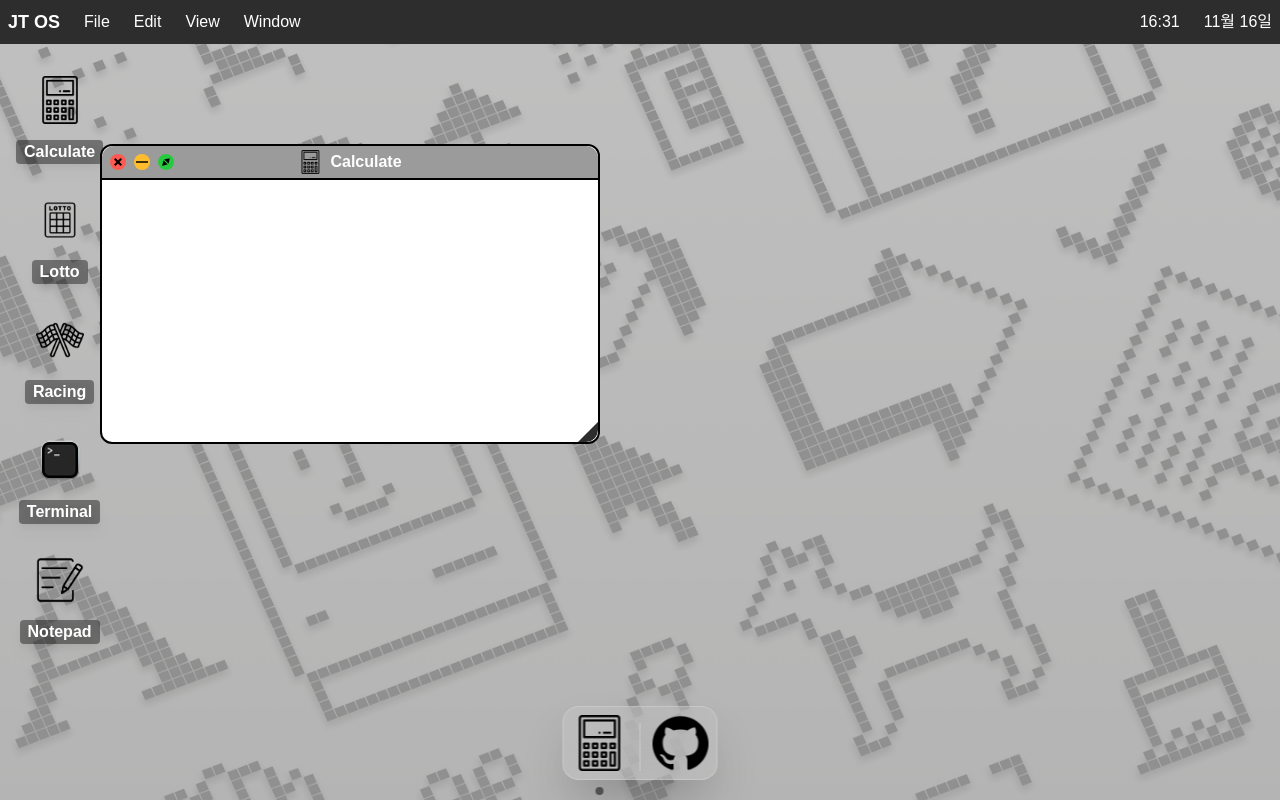
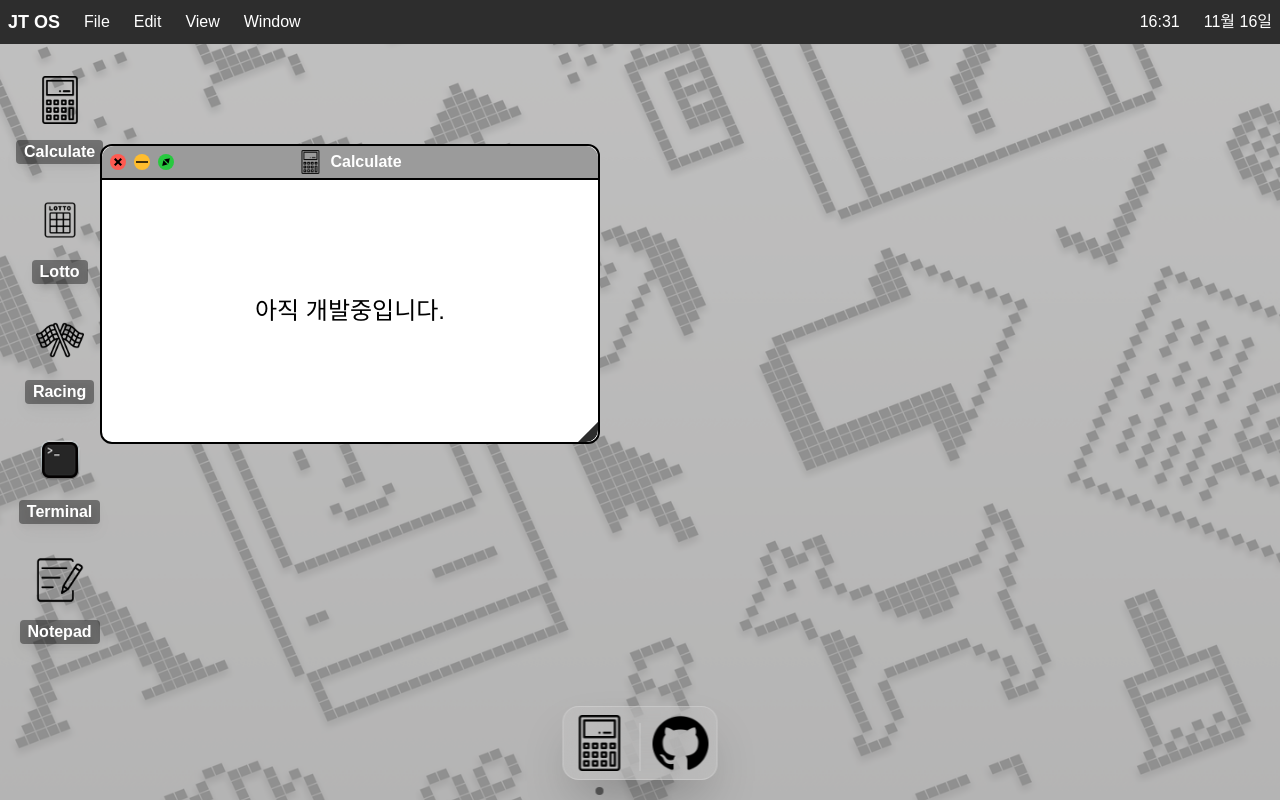
Before and after one commit to ChaJiTae/webos, a React (Vite) app: page / in a window 1280 px wide. Both pictures are taken after a click on the element "Calculate". Built offline with nearby package versions, Linux system fonts and the light colour scheme; a web font is replaced by a local one.

Commit message:
fix : 미개발 프로세스  개발 중 문구 추가

```diff
--- a/src/components/Process/Calculate.jsx
+++ b/src/components/Process/Calculate.jsx
@@ -1,5 +1,11 @@
 const Calculate = () => {
-  return <div className="w-full h-full"></div>;
+  return (
+    <div className="w-full h-full">
+      <h1 className="flex items-center justify-center h-full text-2xl">
+        아직 개발중입니다.
+      </h1>
+    </div>
+  );
 };
 
 export default Calculate;
--- a/src/components/Process/Lotto.jsx
+++ b/src/components/Process/Lotto.jsx
@@ -1,5 +1,11 @@
 const Lotto = () => {
-  return <div className="w-full h-full"></div>;
+  return (
+    <div className="w-full h-full">
+      <h1 className="flex items-center justify-center h-full text-2xl">
+        아직 개발중입니다.
+      </h1>
+    </div>
+  );
 };
 
 export default Lotto;
--- a/src/components/Process/Racing.jsx
+++ b/src/components/Process/Racing.jsx
@@ -1,7 +1,9 @@
 const Racing = () => {
   return (
     <div className="w-full h-full p-4">
-      <h1>Racing Game</h1>
+      <h1 className="flex items-center justify-center h-full text-2xl">
+        아직 개발중입니다.
+      </h1>
     </div>
   );
 };
--- a/src/components/Process/Terminal.jsx
+++ b/src/components/Process/Terminal.jsx
@@ -2,6 +2,9 @@ const Terminal = () => {
   return (
     <div className="w-full h-full font-mono text-green-400 bg-black">
       <p>$ Welcome to Terminal</p>
+      <h1 className="flex items-center justify-center h-full text-2xl">
+        아직 개발중입니다.
+      </h1>
     </div>
   );
 };
```
